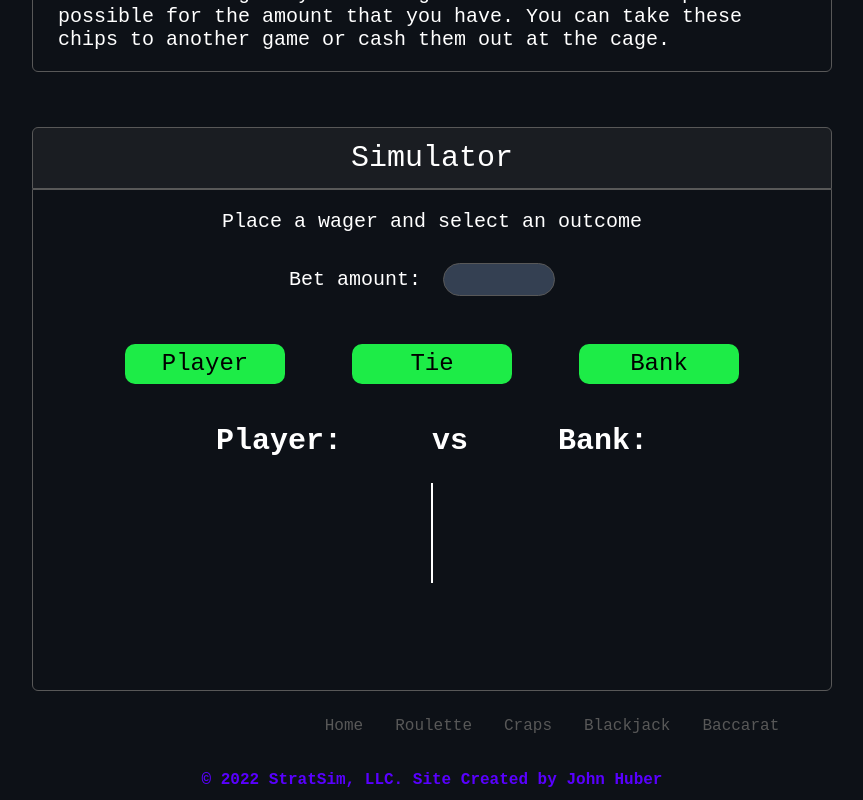
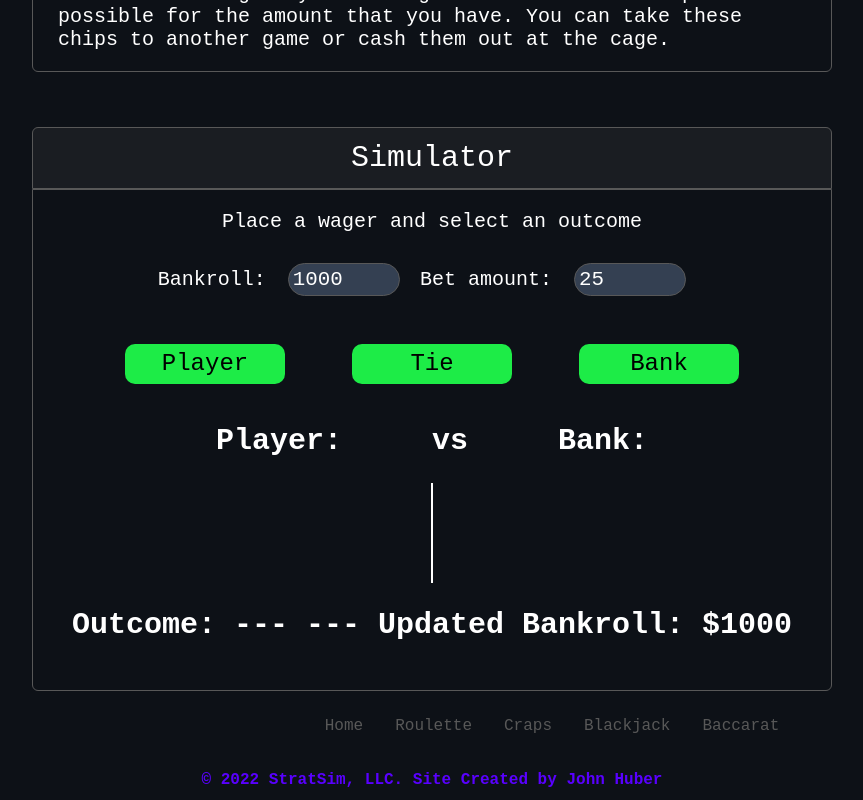
Before and after one commit to Johnhuber3/StratSim, a React (Create React App) app: page /Baccarat in a window 1280 px wide. Shown: the part 2965-3765 px from the top of the page, without its empty margins (208-1071 px from the left). Built offline with nearby package versions, Linux system fonts and the light colour scheme.

Commit message:
Added bankroll to Baccarat

```diff
--- a/src/components/pages/Baccarat.js
+++ b/src/components/pages/Baccarat.js
@@ -2,6 +2,9 @@ import { Footer } from "../Footer";
 import '../Roulette.css';
 import React from 'react';
 import { useState } from 'react';
+
+let bankRoll = 1000;
+let flag = 0;
 
 export default function Baccarat() {
 
@@ -60,7 +63,7 @@ export default function Baccarat() {
         'King of Diamonds': 'King of Diamonds.png'
     };
 
-    const [value, setValue] = useState('');
+    const [value, setValue] = useState(25);
     const [playerInfo, setPlayerInfo] = useState('');
     const [bankerInfo, setBankerInfo] = useState('');
     const [resultInfo, setResultInfo] = useState('');
@@ -70,7 +73,16 @@ export default function Baccarat() {
 
     const handleChange = (event) => {
         setValue(event.target.value);
+        flag = 1;
     };
+
+    const handleBankrollChange = (event) => {
+        bankRoll = Number(event.target.value);
+        flag = 1;
+        forceUpdate();
+    };
+
+    const forceUpdate = useState()[1].bind(null, {});
 
     const handleFormSubmit = (event, buttonValue, bet) => {
         event.preventDefault();
@@ -85,6 +97,7 @@ export default function Baccarat() {
 
     const baccaratHand = (buttonValue, bet) => {
 
+        flag = 0;
         let shoe = [];
         let cardvalues = [];
         let cards = [];
@@ -255,23 +268,29 @@ export default function Baccarat() {
         if (playertotal > bankertotal) {
             setResultInfo("Player wins");
             if (buttonValue === 'Player') {
-                setProfitInfo('Win of $ ' + bet);
+                setProfitInfo('Win of $' + (bet) * 2);
+                bankRoll += Number(bet);
             } else {
-                setProfitInfo('Loss of $ ' + bet);
+                setProfitInfo('Loss of $' + bet);
+                bankRoll -= Number(bet);
             }
         } else if (bankertotal > playertotal) {
             setResultInfo("Bank wins");
             if (buttonValue === 'Bank') {
-                setProfitInfo('Win of $ ' + (Number(bet) * 0.95));
+                setProfitInfo('Win of $' + (Number(bet) * 1.95));
+                bankRoll += (Number(bet) * 0.95);
             } else {
-                setProfitInfo('Loss of $ ' + bet);
+                setProfitInfo('Loss of $' + bet);
+                bankRoll -= Number(bet);
             }
         } else {
             setResultInfo("Tie");
             if (buttonValue === 'Tie') {
-                setProfitInfo('Win of $ ' + (Number(bet) * 8));
+                setProfitInfo('Win of $' + (Number(bet) * 9));
+                bankRoll += (Number(bet) * 8);
             } else {
-                setProfitInfo('Loss of $ ' + bet);
+                setProfitInfo('Loss of $' + bet);
+                bankRoll -= Number(bet);
             }
         }
 
@@ -329,6 +348,7 @@ export default function Baccarat() {
                 <div className="r-strat-box-info">
                     <p>Place a wager and select an outcome</p>
                     <form onSubmit={event => handleFormSubmit(event, 'Player', value)}>
+                        Bankroll: <input className='input-box' type="number" value={bankRoll} onChange={handleBankrollChange}/>
                         Bet amount: <input className='input-box' type="text" value={value} onChange={handleChange} />
                         <br /><br />
                         <div className="buttons">
@@ -368,8 +388,7 @@ export default function Baccarat() {
                         </div>
                     </div>
                     <div>
-                        <h2>{resultInfo}<br /></h2>
-                        <h2>{profitInfo}</h2>
+                        <h2>Outcome: {resultInfo} --- {profitInfo} --- Updated Bankroll: ${bankRoll}</h2>
                     </div>
                     <br />
                 </div>
```
